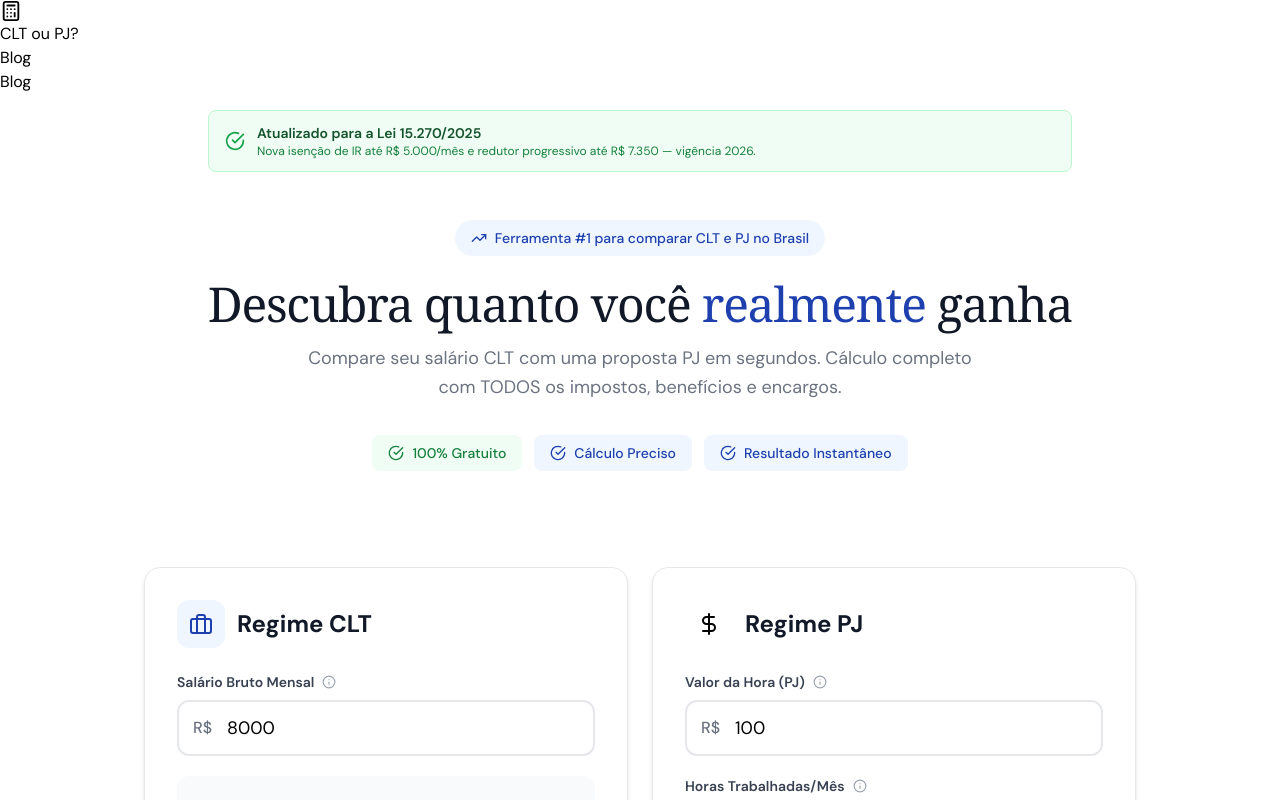
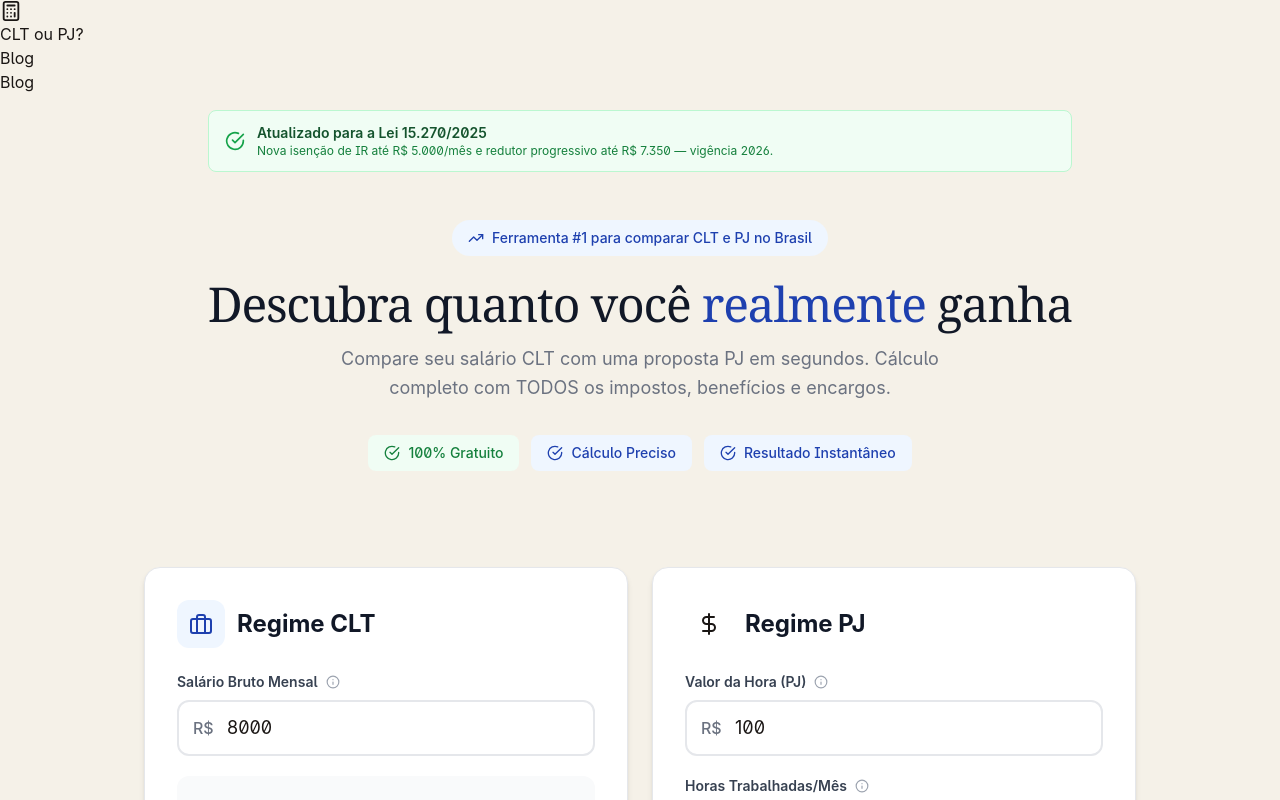
Before and after one commit to RodVerruck/cltvspj, a Next.js app: page / in a window 1280 px wide. Shown: the top 800 px of the page. Built offline with nearby package versions, Linux system fonts and the light colour scheme; no server answers.

Commit message:
feat(design): novo design system editorial warm (cores, tipografia, componentes base)

```diff
--- a/styles/globals.css
+++ b/styles/globals.css
@@ -2,27 +2,110 @@
 @tailwind components;
 @tailwind utilities;
 
-@import './blog.css';
+@import url('https://fonts.googleapis.com/css2?family=Instrument+Sans:ital,wght@0,400;0,500;0,600;1,400&family=Instrument+Serif:ital@0;1&family=JetBrains+Mono:wght@400;500&display=swap');
 
-/* ========================================
-   Design Tokens Unificados — CLT ou PJ
-   Fonte de verdade para todo o site
-   ======================================== */
-:root {
-  /* Typography */
-  --font-serif: 'Instrument Serif', Georgia, serif;
-  --font-sans: 'DM Sans', system-ui, -apple-system, sans-serif;
-  --font-mono: 'JetBrains Mono', 'Fira Code', 'Courier New', monospace;
+@layer base {
+  :root {
+    --paper: #f5f1e8;
+    --paper-dark: #ebe5d6;
+    --ink: #1a1614;
+    --ink-muted: #6b6357;
+    --ink-fade: #a8a192;
+    --rule: #d4cdbe;
+    --money: #0c4a3e;
+    --hot: #c2410c;
+  }
+
+  html {
+    scroll-behavior: smooth;
+  }
+
+  body {
+    @apply bg-paper text-ink font-sans antialiased;
+    font-feature-settings: "ss01", "ss02";
+  }
+
+  ::selection {
+    background: var(--money);
+    color: var(--paper);
+  }
+
+  /* Remove a cor azul padrão dos links — vamos estilizar caso a caso */
+  a {
+    color: inherit;
+    text-decoration: none;
+  }
 }
 
-html,
-body {
-  max-width: 100vw;
-  overflow-x: hidden;
+@layer components {
+
+  /* Eyebrow — label editorial pequeno */
+  .eyebrow {
+    @apply inline-flex items-center gap-2 text-xs uppercase tracking-[0.12em] text-ink-muted font-medium;
+  }
+
+  .eyebrow-dot {
+    @apply w-1.5 h-1.5 rounded-full bg-money;
+    animation: pulse 2s ease-in-out infinite;
+  }
+
+  /* Section head editorial — numerada */
+  .section-head {
+    @apply flex items-baseline gap-5 mb-10 pb-5 border-b border-rule;
+  }
+
+  .section-num {
+    @apply font-mono text-sm text-ink-muted;
+  }
+
+  .section-title {
+    @apply font-display text-3xl md:text-4xl tracking-editorial text-ink;
+  }
+
+  .section-desc {
+    @apply text-sm text-ink-muted ml-auto max-w-xs text-right hidden md:block;
+  }
+
+  /* Input editorial — com underline ao invés de border full */
+  .field-label {
+    @apply block text-sm text-ink-muted mb-1.5 tracking-wide;
+  }
+
+  .input-row {
+    @apply flex items-baseline gap-2 border-b-2 border-rule pb-2 transition-colors focus-within:border-money;
+  }
+
+  .input-prefix {
+    @apply font-mono text-sm text-ink-fade;
+  }
+
+  .input-suffix {
+    @apply text-xs text-ink-fade;
+  }
+
+  .editorial-input {
+    @apply flex-1 bg-transparent font-mono text-lg text-ink outline-none py-1 border-0;
+  }
+
+  /* Botão primário verde money */
+  .btn-money {
+    @apply inline-flex items-center gap-2.5 bg-money hover:bg-money-hover text-paper px-9 py-4 rounded font-medium tracking-wide transition-all hover:-translate-y-px;
+  }
+
+  /* Link editorial sublinhado */
+  .link-editorial {
+    @apply inline-flex items-center gap-2 font-mono text-sm text-ink-muted underline underline-offset-4 decoration-1 hover:text-ink transition-colors;
+  }
 }
 
-body {
-  font-family: var(--font-sans);
-  -webkit-font-smoothing: antialiased;
-  -moz-osx-font-smoothing: grayscale;
+@keyframes pulse {
+
+  0%,
+  100% {
+    opacity: 1;
+  }
+
+  50% {
+    opacity: 0.4;
+  }
 }
```
